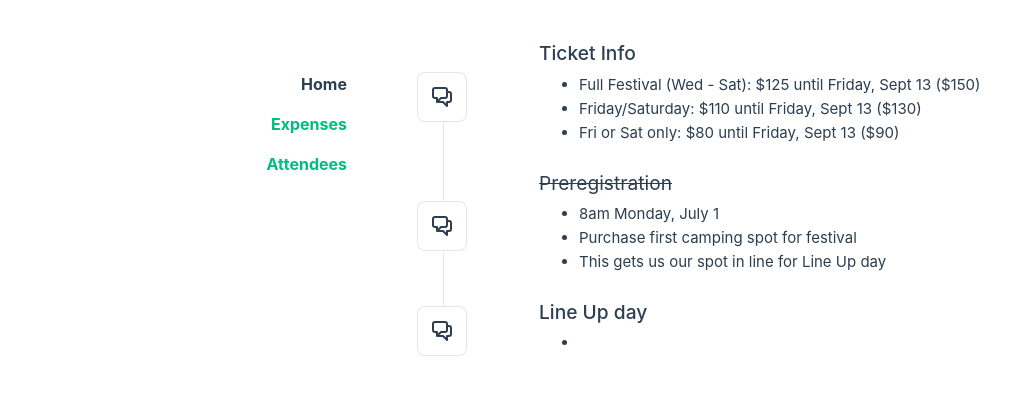
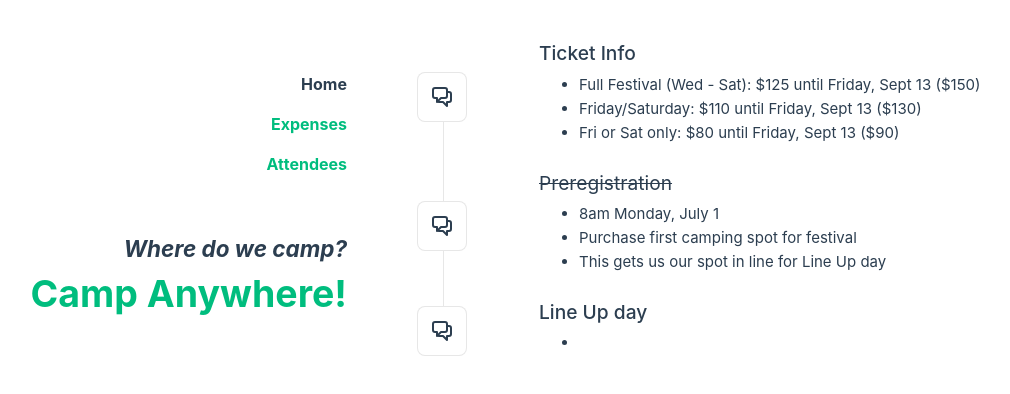
Before and after one commit to renmichaela/campanywhere, a Vue app in the folder frontend/: page / in a window 1280 px wide. Shown: the top 394 px of the page, without its empty margins (69-1079 px from the left). Built offline with nearby package versions, Linux system fonts and the light colour scheme.

Commit message:
feat: Update page title and add home header component

```diff
--- a/frontend/index.html
+++ b/frontend/index.html
@@ -4,7 +4,7 @@
     <meta charset="UTF-8">
     <link rel="icon" href="/favicon.ico">
     <meta name="viewport" content="width=device-width, initial-scale=1.0">
-    <title>Vite App</title>
+    <title>Camp Anywhere!</title>
   </head>
   <body>
     <div id="app"></div>
--- a/frontend/src/components/headers/ExpensesHeader.vue
+++ b/frontend/src/components/headers/ExpensesHeader.vue
@@ -1,5 +1,5 @@
 <template>
-<aside>
+  <aside>
     <p>Expenses are divided into two categories: "Camping" and "Electric". Camping expenses such as camping spot permits and golf cart rentals are divided according to number of days attending.</p>
     <p>While everyone benefits from having electricity in our camp, obviously those staying in campers end up using more than those in tents. As such, electric expenses are weighted according to each attendee's type of camping in addition to the number of days a person is staying. </p>
   </aside>
--- /dev/null
+++ b/frontend/src/components/headers/HomeHeader.vue
@@ -0,0 +1,24 @@
+<template>
+  <aside>
+    <h2>Where do we camp?</h2>
+    <h1>Camp Anywhere!</h1>
+  </aside>
+</template>
+
+<style scoped>
+h1 {
+  color: var(--color-green);
+  font-size: 2.5em;
+  font-weight: bold;
+  margin: 0;
+  padding: 0;
+}
+
+h2 {
+  font-style: italic;
+  font-size: 1.5em;
+  font-weight: bold;
+  margin: 0;
+  padding: 0;
+}
+</style>
--- a/frontend/src/router/index.ts
+++ b/frontend/src/router/index.ts
@@ -3,6 +3,7 @@ import HomeView from '../views/HomeView.vue'
 import ExpensesView from '../views/ExpensesView.vue'
 import AttendeesView from '../views/AttendeesView.vue'
 import ExpensesHeader from '../components/headers/ExpensesHeader.vue'
+import HomeHeader from '../components/headers/HomeHeader.vue'
 
 const router = createRouter({
   history: createWebHistory(import.meta.env.BASE_URL),
@@ -10,7 +11,10 @@ const router = createRouter({
     {
       path: '/',
       name: 'home',
-      component: HomeView
+      components: {
+        default: HomeView,
+        Header: HomeHeader
+      }
     },
     {
       path: '/expenses',
```
